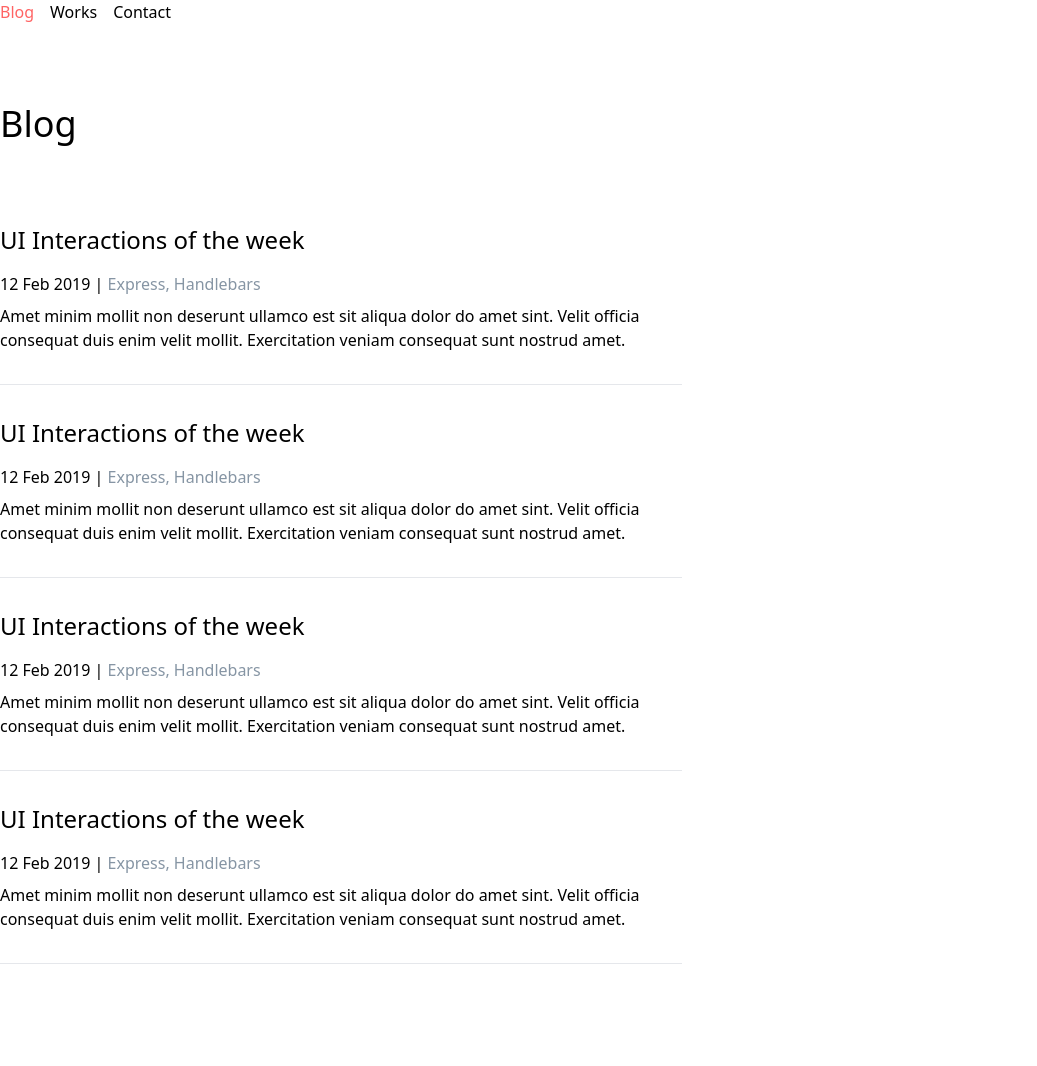
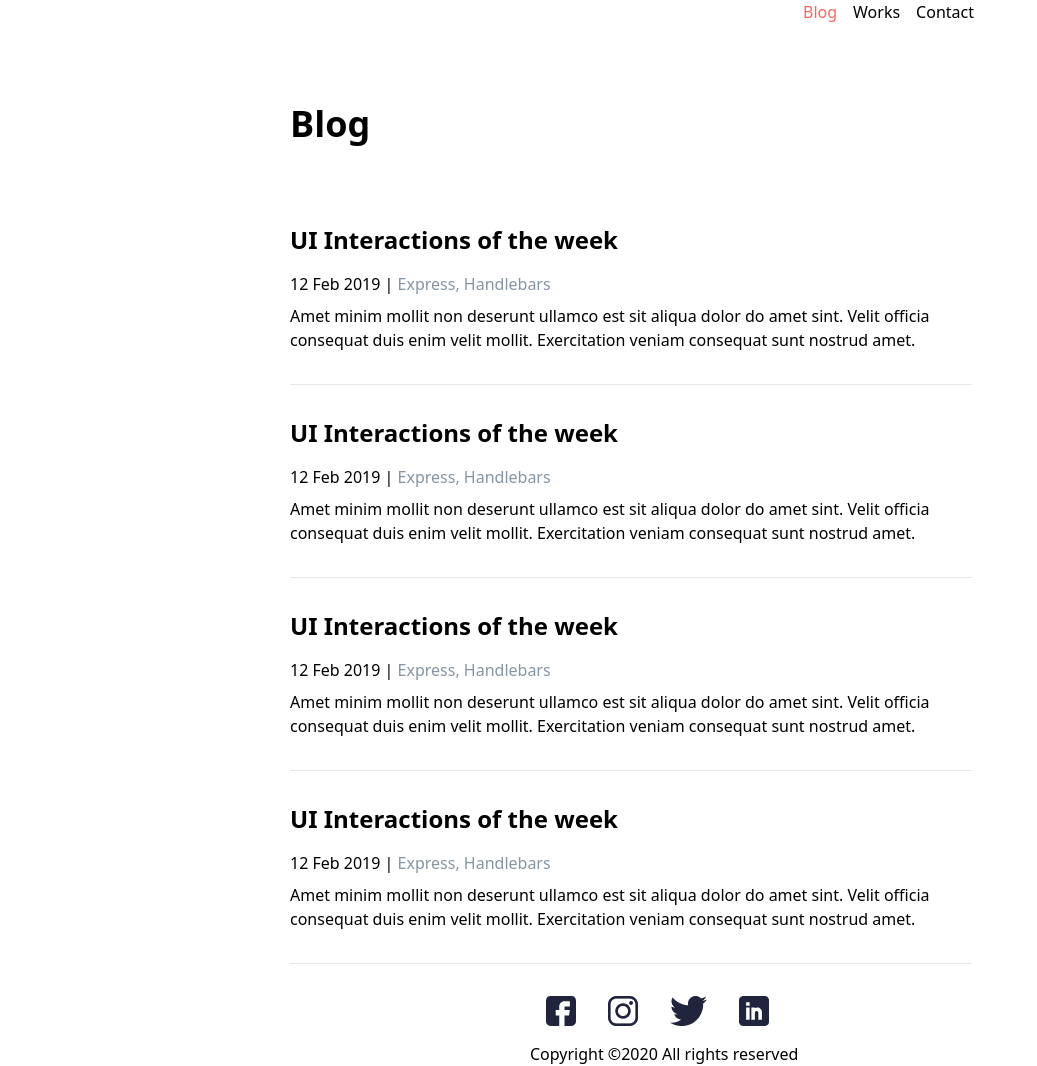
Before and after one commit to Zuwno/assignment, a plain HTML site: page blog.html in a window 1280 px wide. Shown: the whole page, without its empty margins (0-1037 px from the left). Before the commit the page ends 996 px from the top, so only its background shows below. Drawn offline with nearby package versions, Linux system fonts and the light colour scheme.

Commit message:
assignment

```diff
--- a/blog.html
+++ b/blog.html
@@ -10,11 +10,11 @@
 </head>
 
 <body>
-    <div class="container m-auto text-[#21243D
+    <div class="container w-[700px] m-auto text-[#21243D
     ]">
-        <div class="header mb-20">
-            <div class="menu">
-                <ul class="flex text-1xl">
+        <div class="header mb-20 ml-8">
+            <div class="menu ">
+                <ul class="flex text-1xl  md:justify-end">
                     <li><a href="" class="mr-4 text-[#FF6464]">Blog</a></li>
                     <li><a href="" class="mr-4">Works</a></li>
                     <li><a href="" class="mr-4">Contact</a></li>
@@ -24,10 +24,10 @@
 
         </div>
         <div class="main ml-8 md:ml-0 ">
-            <h1 class="text-4xl	mb-20 ">Blog</h1>
+            <h1 class="text-4xl	mb-20 "><b>Blog</b></h1>
             <div class="content mb-8 w-[450px] sm:w-[600px] md:w-[682px]">
                 <a href=""><h2 class="text-2xl	mb-4 text-[#21243D
-                    ]">UI Interactions of the week</h2></a>
+                    ]"><b>UI Interactions of the week</b></h2></a>
                 <span>12 Feb 2019 | </span>
                 <a href=""><span class="text-[#8695A4]	">Express, Handlebars</span></a>
                 <p class="mt-2 ">Amet minim mollit non deserunt ullamco est sit aliqua dolor do amet sint. Velit officia
@@ -36,7 +36,7 @@
                 <hr class="mt-8">
             </div>
             <div class="content mb-8 w-[450px] sm:w-[600px] md:w-[682px]">
-                <a href=""><h2 class="text-2xl mb-4	">UI Interactions of the week</h2></a>
+                <a href=""><h2 class="text-2xl mb-4	"><b>UI Interactions of the week</b></h2></a>
                 <span>12 Feb 2019 | </span>
                 <a href=""><span class="text-[#8695A4]	">Express, Handlebars</span></a>
                 <p class="mt-2">Amet minim mollit non deserunt ullamco est sit aliqua dolor do amet sint. Velit officia
@@ -44,7 +44,7 @@
                 <hr class="mt-8">
             </div>
             <div class="content mb-8 w-[450px] sm:w-[600px] md:w-[682px]">
-                <a href=""><h2 class="text-2xl mb-4	">UI Interactions of the week</h2></a>
+                <a href=""><h2 class="text-2xl mb-4	"><b>UI Interactions of the week</b></h2></a>
                 <span>12 Feb 2019 | </span>
                 <a href=""><span class="text-[#8695A4]	">Express, Handlebars</span></a>
                 <p class="mt-2">Amet minim mollit non deserunt ullamco est sit aliqua dolor do amet sint. Velit officia
@@ -53,7 +53,7 @@
 
             </div>
             <div class="content mb-8 w-[450px] sm:w-[600px] md:w-[682px]">
-                <a href=""><h2 class="text-2xl mb-4	">UI Interactions of the week</h2></a>
+                <a href=""><h2 class="text-2xl mb-4	"><b>UI Interactions of the week</b></h2></a>
                 <span>12 Feb 2019 | </span>
                 <a href=""><span class="text-[#8695A4]	">Express, Handlebars</span></a>
                 <p class="mt-2">Amet minim mollit non deserunt ullamco est sit aliqua dolor do amet sint. Velit officia
@@ -62,6 +62,16 @@
 
             </div>
         </div>
+        <!-- End Main-->
+        <div class="footer  mx-auto">
+            <div class="flex mx-auto ml-32 md:ml-60 ">
+                <a href=""><img class="mx-4" src="imgs/home/fbfbicon.svg" alt=""></a>
+                <a href=""> <img class="mx-4" src="imgs/home/instainstaicon.png" alt=""></a>
+                <a href=""><img class="mx-4" src="imgs/home/Grouptwittericon.png" alt=""></a>
+                <a href=""><img class="mx-4" src="imgs/home/Linkedinlinkedinicon.png" alt=""></a>
+            </div>
+            <p class="mx-auto mt-4 ml-32 md:ml-60">Copyright ©2020 All rights reserved </p>
+        </div>
     </div>
 </body>
 
```
Also changed, not shown: index.html (+16 -9 lines).
